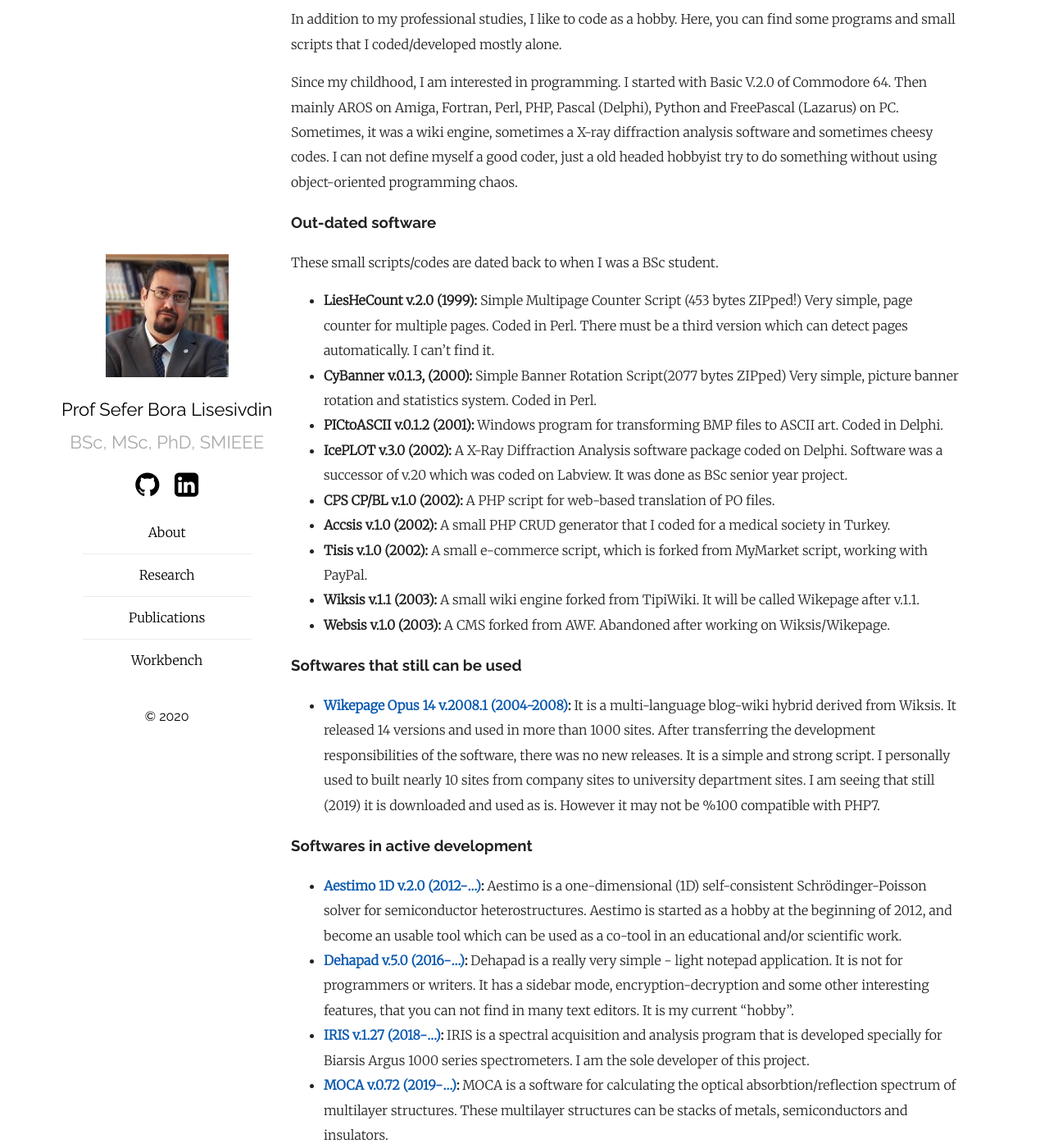
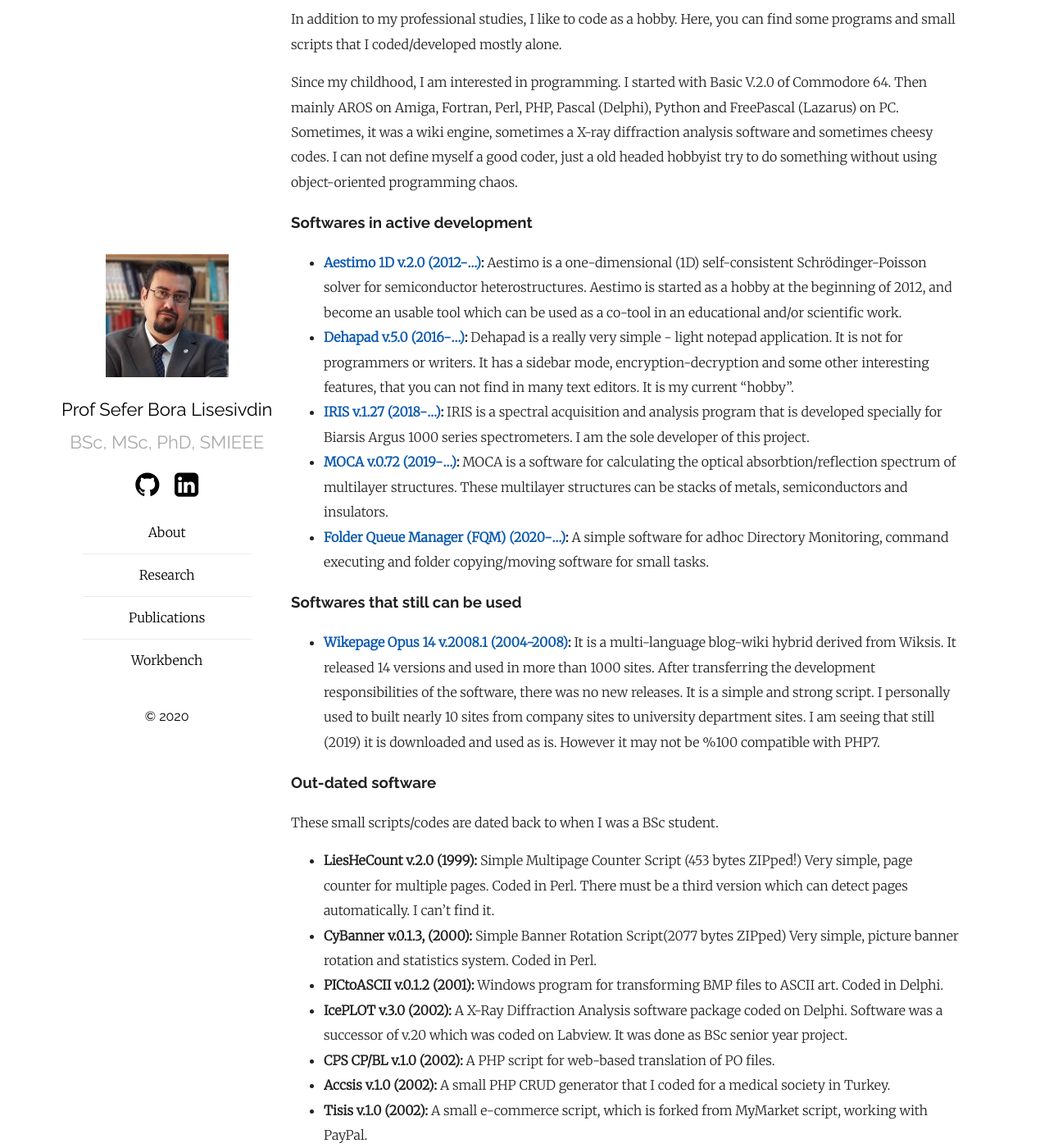
Before and after one commit to sblisesivdin/sblisesivdin.github.io, a Jekyll site: the page built from workbench.md, in a window 1280 px wide and 1400 px high, scrolled down 1544 px. Shown: the whole window at 82% size. Built offline with Jekyll 4.4.1, drawn with Linux system fonts in a browser that asks for light colours; our own code applies the rules of GitHub Pages for plain Markdown files; part of the change alters nothing that is shown; some of the changed text lies outside the part shown.

Commit message:
Update workbench.md

```diff
--- a/workbench.md
+++ b/workbench.md
@@ -38,6 +38,18 @@ In addition to my professional studies, I like to code as a hobby. Here, you can
 
 Since my childhood, I am interested in programming. I started with Basic V.2.0 of Commodore 64. Then mainly AROS on Amiga, Fortran, Perl, PHP, Pascal (Delphi), Python and FreePascal (Lazarus) on PC. Sometimes, it was a wiki engine, sometimes a X-ray diffraction analysis software and sometimes cheesy codes. I can not define myself a good coder, just a old headed hobbyist try to do something without using object-oriented programming chaos.
 
+### Softwares in active development
+
+* **[Aestimo 1D v.2.0 (2012-...)](http://www.aestimosolver.org):** Aestimo is a one-dimensional (1D) self-consistent Schrödinger-Poisson solver for semiconductor heterostructures. Aestimo is started as a hobby at the beginning of 2012, and become an usable tool which can be used as a co-tool in an educational and/or scientific work.
+* **[Dehapad v.5.0 (2016-...)](https://sblisesivdin.github.io/dehapad):** Dehapad is a really very simple - light notepad application. It is not for programmers or writers.  It has a sidebar mode, encryption-decryption and some other interesting features, that you can not find in many text editors. It is my current "hobby".
+* **[IRIS v.1.27 (2018-...)](https://www.biarsis.com/products/iris-software):** IRIS is a spectral acquisition and analysis program that is developed specially for Biarsis Argus 1000 series spectrometers. I am the sole developer of this project.
+* **[MOCA v.0.72 (2019-...)](https://www.biarsis.com/):** MOCA is a software for calculating the optical absorbtion/reflection spectrum of multilayer structures. These multilayer structures can be stacks of metals, semiconductors and insulators.
+* **[Folder Queue Manager (FQM) (2020-...)](https://github.com/lrgresearch/Folder-Queue-Manager):** A simple software for adhoc Directory Monitoring, command executing and folder copying/moving software for small tasks.
+
+### Softwares that still can be used
+
+* **[Wikepage Opus 14 v.2008.1 (2004-2008)](http://www.wikepage.org):** It is a multi-language blog-wiki hybrid derived from Wiksis. It released 14 versions and used in more than 1000 sites. After transferring the development responsibilities of the software, there was no new releases. It is a simple and strong script. I personally used to built nearly 10 sites from company sites to university department sites. I am seeing that still (2019) it is downloaded and used as is. However it may not be %100 compatible with PHP7.
+
 ### Out-dated software
 
 These small scripts/codes are dated back to when I was a BSc student.
@@ -51,15 +63,3 @@ These small scripts/codes are dated back to when I was a BSc student.
 * **Tisis  v.1.0 (2002):** A small e-commerce script, which is forked from MyMarket script, working with PayPal.
 * **Wiksis v.1.1 (2003):** A small wiki engine forked from TipiWiki. It will be called Wikepage after v.1.1.
 * **Websis v.1.0 (2003):** A CMS forked from AWF. Abandoned after working on Wiksis/Wikepage.
-
-### Softwares that still can be used
-
-* **[Wikepage Opus 14 v.2008.1 (2004-2008)](http://www.wikepage.org):** It is a multi-language blog-wiki hybrid derived from Wiksis. It released 14 versions and used in more than 1000 sites. After transferring the development responsibilities of the software, there was no new releases. It is a simple and strong script. I personally used to built nearly 10 sites from company sites to university department sites. I am seeing that still (2019) it is downloaded and used as is. However it may not be %100 compatible with PHP7.
-
-### Softwares in active development
-
-* **[Aestimo 1D v.2.0 (2012-...)](http://www.aestimosolver.org):** Aestimo is a one-dimensional (1D) self-consistent Schrödinger-Poisson solver for semiconductor heterostructures. Aestimo is started as a hobby at the beginning of 2012, and become an usable tool which can be used as a co-tool in an educational and/or scientific work.
-* **[Dehapad v.5.0 (2016-...)](https://sblisesivdin.github.io/dehapad):** Dehapad is a really very simple - light notepad application. It is not for programmers or writers.  It has a sidebar mode, encryption-decryption and some other interesting features, that you can not find in many text editors. It is my current "hobby".
-* **[IRIS v.1.27 (2018-...)](https://www.biarsis.com/products/iris-software):** IRIS is a spectral acquisition and analysis program that is developed specially for Biarsis Argus 1000 series spectrometers. I am the sole developer of this project.
-* **[MOCA v.0.72 (2019-...)](https://www.biarsis.com/):** MOCA is a software for calculating the optical absorbtion/reflection spectrum of multilayer structures. These multilayer structures can be stacks of metals, semiconductors and insulators.
-* **[Folder Queue Manager (FQM) (2020-...)](https://github.com/lrgresearch/Folder-Queue-Manager):** A simple software for adhoc Directory Monitoring, command executing and folder copying/moving software for small tasks.
```
